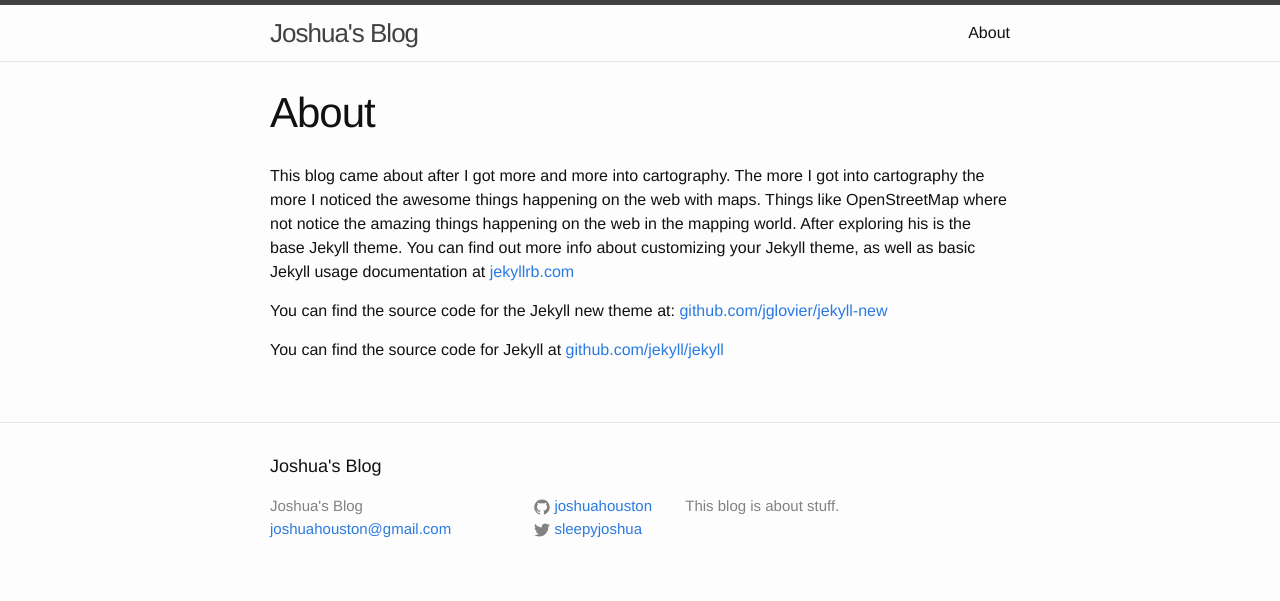
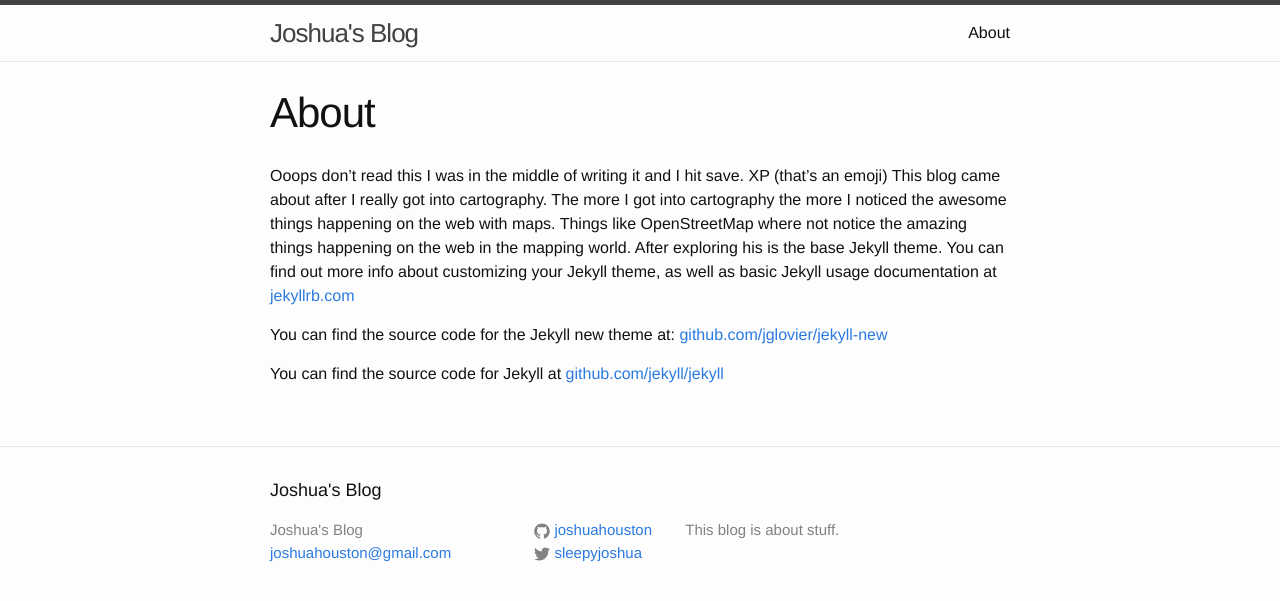
Before and after one commit to joshuahouston/joshuahouston.github.io, a Jekyll site: the page built from about.md, in a window 1280 px wide. Shown: the top 601 px of the page. Built offline with Jekyll 4.4.1, drawn with Linux system fonts in a browser that asks for light colours.

Commit message:
small grammar
change

```diff
--- a/_posts/2014-11-28-map-for-visit.markdown
+++ b/_posts/2014-11-28-map-for-visit.markdown
@@ -8,7 +8,7 @@
 
 This is a [map] I made for their visit but I didn't have the stylization of the marker icons working until a while after they left.
 
-I was with them most of the time so the map wasn't really that necessary, but once in a while we'd split up and maybe we used it a couple of times. I can't really remember, but it was fun. I would update the map to show something relevant. For instance, Saturday morning was the Farmer's market and Abby and I went to check that out. I updated the map to zoom in on that location with a marker in case Michael needed to know where we were. :)
+I was with them most of the time so the map wasn't really that necessary, but once in a while we'd split up and maybe we used it a couple of times. I can't really remember, but it was fun. I enjoyed updating the map to show something relevant. For instance, Saturday morning was the Farmer's market and Abby and I went to check that out. I updated the map to zoom in on that location with a marker in case Michael needed to know where we were. :)
 
 You can specify the spot you want the map to zoom in on and you pick the level of zoom.
 {% highlight javascript %}
--- a/about.md
+++ b/about.md
@@ -4,7 +4,7 @@
 permalink: /about/
 ---
 
-This blog came about after I got more and more into cartography. The more I got into cartography the more I noticed the awesome things happening on the web with maps. Things like OpenStreetMap where not notice the amazing things happening on the web in the mapping world. After exploring  his is the base Jekyll theme. You can find out more info about customizing your Jekyll theme, as well as basic Jekyll usage documentation at [jekyllrb.com](http://jekyllrb.com/)
+Ooops don't read this I was in the middle of writing it and I hit save. XP (that's an emoji) This blog came about after I really got into cartography. The more I got into cartography the more I noticed the awesome things happening on the web with maps. Things like OpenStreetMap where not notice the amazing things happening on the web in the mapping world. After exploring  his is the base Jekyll theme. You can find out more info about customizing your Jekyll theme, as well as basic Jekyll usage documentation at [jekyllrb.com](http://jekyllrb.com/)
 
 You can find the source code for the Jekyll new theme at: [github.com/jglovier/jekyll-new](https://github.com/jglovier/jekyll-new)
 
```
